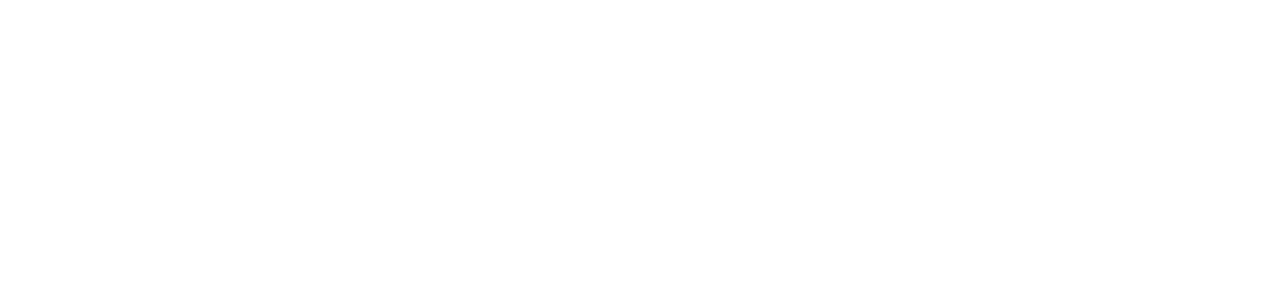
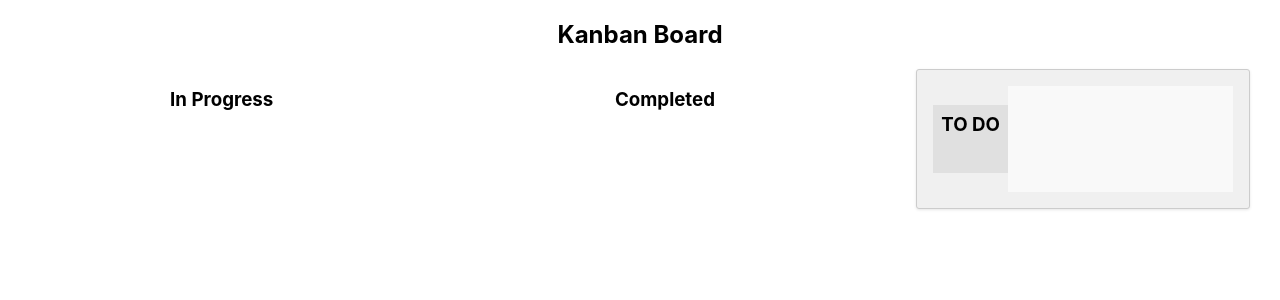
Before and after one commit to FarazAkhter660/Kanban-Board, a React (Create React App) app: page / in a window 1280 px wide. Shown: the top 300 px of the page. Built offline with nearby package versions, Linux system fonts and the light colour scheme.

Commit message:
added Kanban Board and Column

```diff
--- /dev/null
+++ b/src/App.jsx
@@ -0,0 +1,13 @@
+import './App.css';
+import Column from "./components/Column";
+import KanbanBoard from './components/KanbanBoard';
+
+function App() {
+  return (
+    <div className="App">
+        <KanbanBoard/>
+    </div>
+  );
+}
+
+export default App;
--- a/src/components/Column.jsx
+++ b/src/components/Column.jsx
@@ -15,8 +15,54 @@ const ColumnContainer = styled.div`
   box-shadow: 0 1px 3px rgba(0, 0, 0, 0.1);
 `;
 
-export default function Column() {
+const ColumnTitle = styled.h3`
+  text-align: center;
+  padding: 8px;
+  background-color: #e0e0e0;
+`;
+
+const TaskList = styled.div`
+  padding: 3px;
+  display: flex;
+  flex-grow: 1;
+  min-height: 100px;
+  transition: background-color 0.2s ease;
+  background-color: #f9f9f9;
+`;
+
+export default function Column({ title, task, id }) {
   return (
-    <div>Column</div>
+    <ColumnContainer>
+      <ColumnTitle
+        style={{
+          backgroundColor: '#e0e0e0',
+          position: 'sticky',
+        }}>
+        {title}
+      </ColumnTitle>
+
+      <Droppable droppableId={id}>
+        {(provided, snapshot) => (
+          <TaskList
+            ref={provided.innerRef}
+            {...provided.droppableProps}
+            isDraggingOver={snapshot.isDraggingOver}
+            style={{
+              backgroundColor: '#f9f9f9',
+              minHeight: '100px',
+              padding: '3px',
+              display: 'flex',
+              flexDirection: 'column',
+            }}>
+            {task.map((item, index) => (
+              <div key={item.id} style={{ padding: '8px', marginBottom: '8px', backgroundColor: '#fff', borderRadius: '4px', boxShadow: '0 1px 3px rgba(0, 0, 0, 0.1)' }}>
+                {item.content}
+              </div>
+            ))}
+            {provided.placeholder}
+          </TaskList>
+        )}
+      </Droppable>
+    </ColumnContainer>
   )
 }
--- a/src/components/KanbanBoard.jsx
+++ b/src/components/KanbanBoard.jsx
@@ -1,5 +1,6 @@
 import React, { useState } from 'react'
-import DragDropContext from 'react-beautiful-dnd';
+import { DragDropContext } from 'react-beautiful-dnd';
+import Column from './Column';
 
 export default function KanbanBoard({ children }) {
     const [completedTasks, setCompletedTasks] = useState([]);
@@ -32,7 +33,7 @@ export default function KanbanBoard({ children }) {
             ))}
           </div>
         </div>
-
+            <Column title={"TO DO"} task={inProgressTasks} id={"1"} />
       </div>
     </DragDropContext>
   );
--- a/src/index.js
+++ b/src/index.js
@@ -3,4 +3,6 @@ import ReactDOM from 'react-dom/client';
 import './index.css';
 import App from './App';
 
-ReactDOM.createRoot(document.getElementById('root')).render(<App />);
+
+const root = ReactDOM.createRoot(document.getElementById('root'));
+root.render(<App />);
```
Also changed, not shown: src/App.js (deleted, +0 -7 lines).
